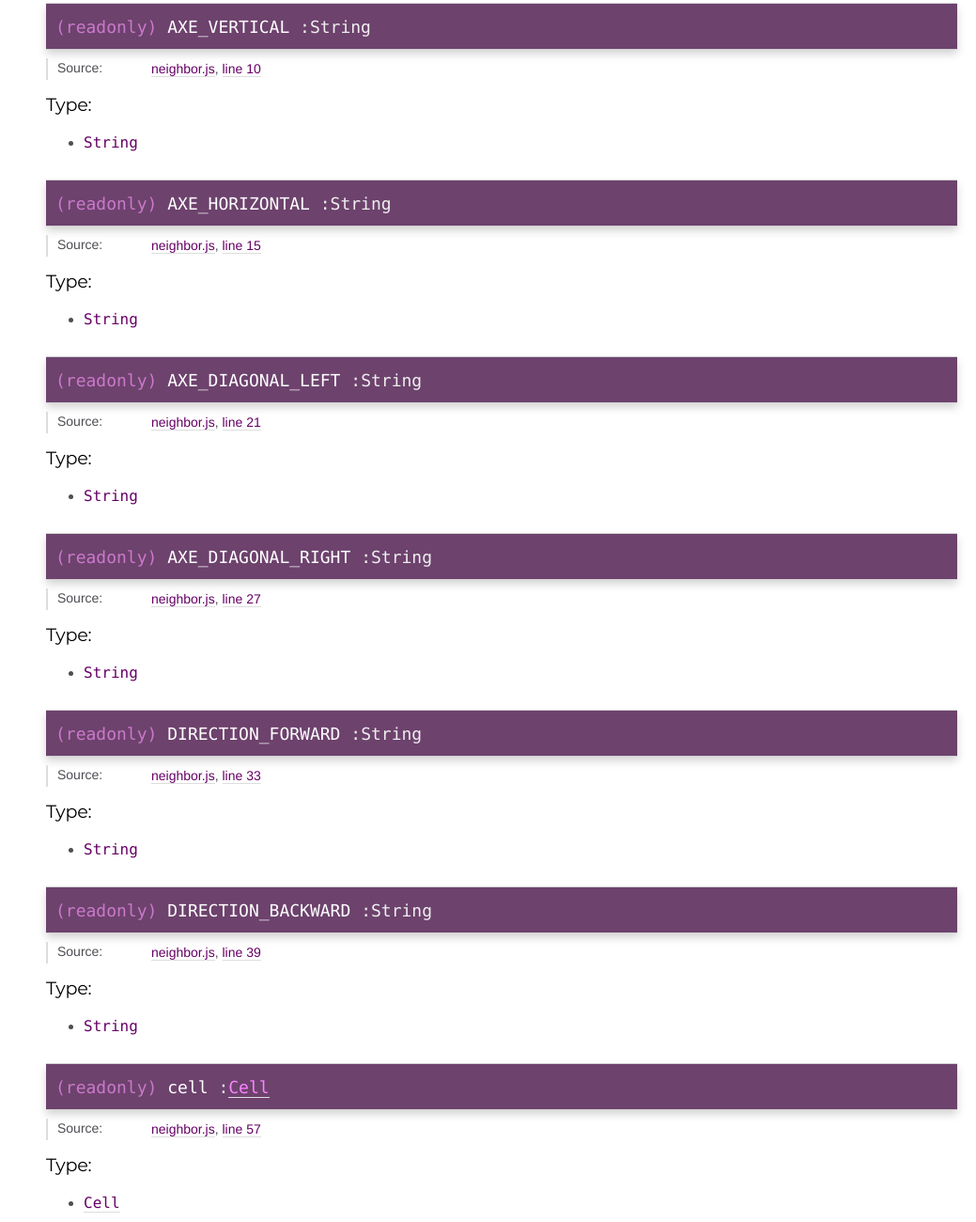
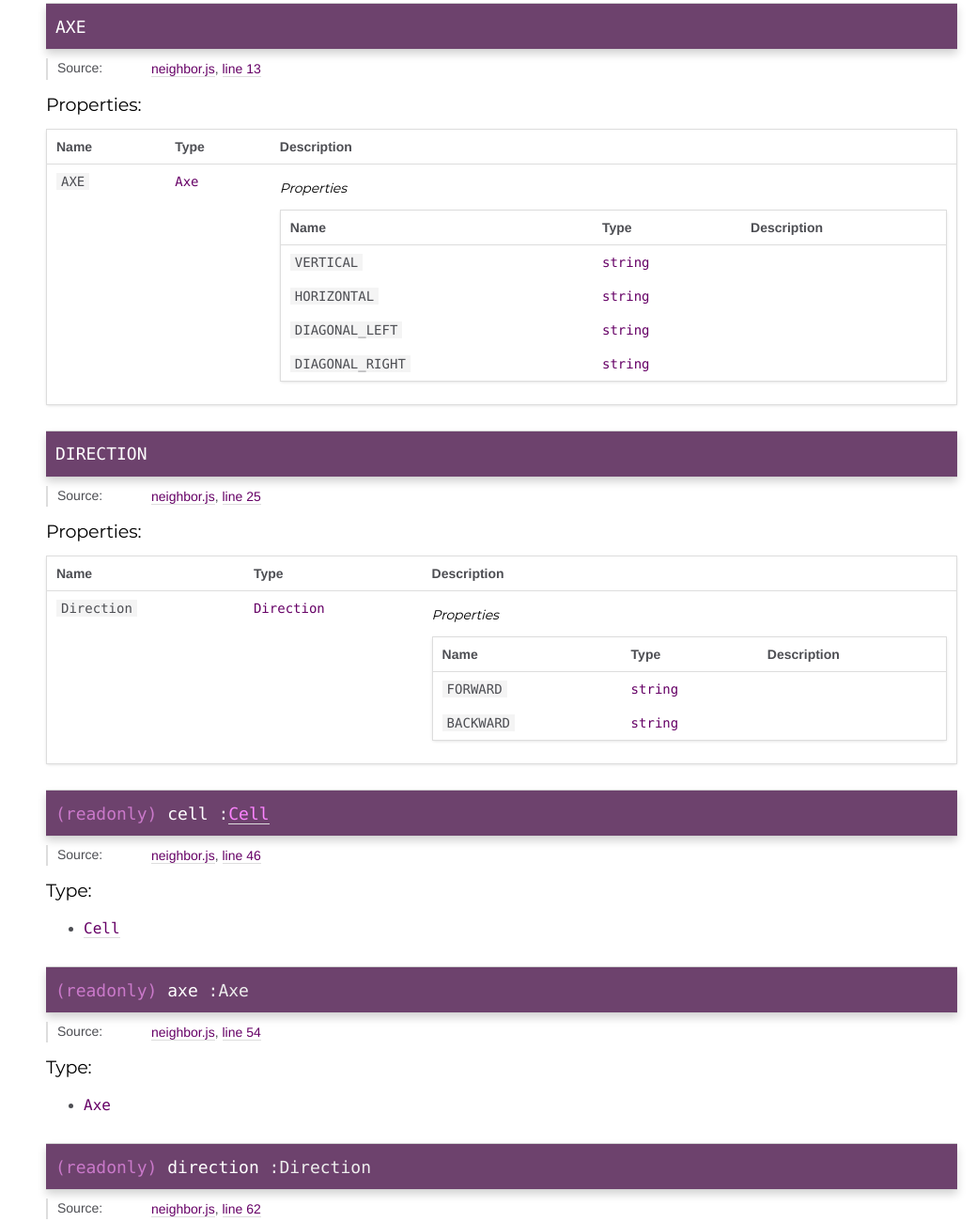
Before and after one commit to thoughtsunificator/grid, a plain HTML site: page Neighbor.html in a window 1280 px wide. Shown: the part 564-1864 px from the top of the page at 94% size, without its empty margins (241-1280 px from the left). Drawn offline with Linux system fonts and the light colour scheme.

Commit message:
Update gh-pages to output generated at 0428251

```diff
--- a/Neighbor.html
+++ b/Neighbor.html
@@ -176,7 +176,7 @@
             <td class="type">
 
 
-<span class="param-type">string</span>
+<span class="param-type">Axe</span>
 
 
 
@@ -199,7 +199,7 @@
             <td class="type">
 
 
-<span class="param-type">string</span>
+<span class="param-type">Direction</span>
 
 
 
@@ -255,7 +255,7 @@
 
 
 
-<h4 class="name" id="AXE_VERTICAL"><span class="type-signature">(readonly) </span>AXE_VERTICAL<span class="type-signature"> :String</span></h4>
+<h4 class="name" id="AXE"><span class="type-signature"></span>AXE<span class="type-signature"></span></h4>
 
 
 
@@ -266,7 +266,7 @@
 
     <dt class="tag-source">Source:</dt>
     <dd class="tag-source"><ul class="dummy"><li>
-        <a href="neighbor.js.html">neighbor.js</a>, <a href="neighbor.js.html#line10">line 10</a>
+        <a href="neighbor.js.html">neighbor.js</a>, <a href="neighbor.js.html#line13">line 13</a>
     </li></ul></dd>
 
 
@@ -303,19 +303,171 @@
 
 
 
+    <h5 class="subsection-title">Properties:</h5>
+
+
+
+<table class="props">
+    <thead>
+    <tr>
+
+        <th>Name</th>
+
+
+        <th>Type</th>
 
 
 
 
-    <h5>Type:</h5>
-    <ul>
-        <li>
 
-<span class="param-type">String</span>
+        <th class="last">Description</th>
+    </tr>
+    </thead>
+
+    <tbody>
 
 
-        </li>
-    </ul>
+        <tr>
+
+                <td class="name"><code>AXE</code></td>
+
+
+            <td class="type">
+
+
+<span class="param-type">Axe</span>
+
+
+
+            </td>
+
+
+
+
+
+            <td class="description last">
+                <h6>Properties</h6>
+
+<table class="props">
+    <thead>
+    <tr>
+
+        <th>Name</th>
+
+
+        <th>Type</th>
+
+
+
+
+
+        <th class="last">Description</th>
+    </tr>
+    </thead>
+
+    <tbody>
+
+
+        <tr>
+
+                <td class="name"><code>VERTICAL</code></td>
+
+
+            <td class="type">
+
+
+<span class="param-type">string</span>
+
+
+
+            </td>
+
+
+
+
+
+            <td class="description last"></td>
+        </tr>
+
+
+
+        <tr>
+
+                <td class="name"><code>HORIZONTAL</code></td>
+
+
+            <td class="type">
+
+
+<span class="param-type">string</span>
+
+
+
+            </td>
+
+
+
+
+
+            <td class="description last"></td>
+        </tr>
+
+
+
+        <tr>
+
+                <td class="name"><code>DIAGONAL_LEFT</code></td>
+
+
+            <td class="type">
+
+
+<span class="param-type">string</span>
+
+
+
+            </td>
+
+
+
+
+
+            <td class="description last"></td>
+        </tr>
+
+
+
+        <tr>
+
+                <td class="name"><code>DIAGONAL_RIGHT</code></td>
+
+
+            <td class="type">
+
+
+<span class="param-type">string</span>
+
+
+
+            </td>
+
+
+
+
+
+            <td class="description last"></td>
+        </tr>
+
+
+    </tbody>
+</table>
+
+            </td>
+        </tr>
+
+
+    </tbody>
+</table>
 
 
 
@@ -324,7 +476,14 @@
 
 
 
-<h4 class="name" id="AXE_HORIZONTAL"><span class="type-signature">(readonly) </span>AXE_HORIZONTAL<span class="type-signature"> :String</span></h4>
+
+
+
+
+
+
+
+<h4 class="name" id="DIRECTION"><span class="type-signature"></span>DIRECTION<span class="type-signature"></span></h4>
 
 
 
@@ -335,7 +494,7 @@
 
     <dt class="tag-source">Source:</dt>
     <dd class="tag-source"><ul class="dummy"><li>
-        <a href="neighbor.js.html">neighbor.js</a>, <a href="neighbor.js.html#line15">line 15</a>
+        <a href="neighbor.js.html">neighbor.js</a>, <a href="neighbor.js.html#line25">line 25</a>
     </li></ul></dd>
 
 
@@ -372,19 +531,125 @@
 
 
 
+    <h5 class="subsection-title">Properties:</h5>
+
+
+
+<table class="props">
+    <thead>
+    <tr>
+
+        <th>Name</th>
+
+
+        <th>Type</th>
 
 
 
 
-    <h5>Type:</h5>
-    <ul>
-        <li>
 
-<span class="param-type">String</span>
+        <th class="last">Description</th>
+    </tr>
+    </thead>
+
+    <tbody>
 
 
-        </li>
-    </ul>
+        <tr>
+
+                <td class="name"><code>Direction</code></td>
+
+
+            <td class="type">
+
+
+<span class="param-type">Direction</span>
+
+
+
+            </td>
+
+
+
+
+
+            <td class="description last">
+                <h6>Properties</h6>
+
+<table class="props">
+    <thead>
+    <tr>
+
+        <th>Name</th>
+
+
+        <th>Type</th>
+
+
+
+
+
+        <th class="last">Description</th>
+    </tr>
+    </thead>
+
+    <tbody>
+
+
+        <tr>
+
+                <td class="name"><code>FORWARD</code></td>
+
+
+            <td class="type">
+
+
+<span class="param-type">string</span>
+
+
+
+            </td>
+
+
+
+
+
+            <td class="description last"></td>
+        </tr>
+
+
+
+        <tr>
+
+                <td class="name"><code>BACKWARD</code></td>
+
+
+            <td class="type">
+
+
+<span class="param-type">string</span>
+
+
+
+            </td>
+
+
+
+
+
+            <td class="description last"></td>
+        </tr>
+
+
+    </tbody>
+</table>
+
+            </td>
+        </tr>
+
+
+    </tbody>
+</table>
 
 
 
@@ -392,275 +657,6 @@
 
 
 
-
-<h4 class="name" id="AXE_DIAGONAL_LEFT"><span class="type-signature">(readonly) </span>AXE_DIAGONAL_LEFT<span class="type-signature"> :String</span></h4>
-
-
-
-
-
-<dl class="details">
-
-
-    <dt class="tag-source">Source:</dt>
-    <dd class="tag-source"><ul class="dummy"><li>
-        <a href="neighbor.js.html">neighbor.js</a>, <a href="neighbor.js.html#line21">line 21</a>
-    </li></ul></dd>
-
-
-
-
-
-
-
-
-
-
-
-
-
-
-
-
-
-
-
-
-
-
-
-
-
-
-
-
-
-
-
-</dl>
-
-
-
-
-
-
-
-    <h5>Type:</h5>
-    <ul>
-        <li>
-
-<span class="param-type">String</span>
-
-
-        </li>
-    </ul>
-
-
-
-
-
-
-
-
-<h4 class="name" id="AXE_DIAGONAL_RIGHT"><span class="type-signature">(readonly) </span>AXE_DIAGONAL_RIGHT<span class="type-signature"> :String</span></h4>
-
-
-
-
-
-<dl class="details">
-
-
-    <dt class="tag-source">Source:</dt>
-    <dd class="tag-source"><ul class="dummy"><li>
-        <a href="neighbor.js.html">neighbor.js</a>, <a href="neighbor.js.html#line27">line 27</a>
-    </li></ul></dd>
-
-
-
-
-
-
-
-
-
-
-
-
-
-
-
-
-
-
-
-
-
-
-
-
-
-
-
-
-
-
-
-</dl>
-
-
-
-
-
-
-
-    <h5>Type:</h5>
-    <ul>
-        <li>
-
-<span class="param-type">String</span>
-
-
-        </li>
-    </ul>
-
-
-
-
-
-
-
-
-<h4 class="name" id="DIRECTION_FORWARD"><span class="type-signature">(readonly) </span>DIRECTION_FORWARD<span class="type-signature"> :String</span></h4>
-
-
-
-
-
-<dl class="details">
-
-
-    <dt class="tag-source">Source:</dt>
-    <dd class="tag-source"><ul class="dummy"><li>
-        <a href="neighbor.js.html">neighbor.js</a>, <a href="neighbor.js.html#line33">line 33</a>
-    </li></ul></dd>
-
-
-
-
-
-
-
-
-
-
-
-
-
-
-
-
-
-
-
-
-
-
-
-
-
-
-
-
-
-
-
-</dl>
-
-
-
-
-
-
-
-    <h5>Type:</h5>
-    <ul>
-        <li>
-
-<span class="param-type">String</span>
-
-
-        </li>
-    </ul>
-
-
-
-
-
-
-
-
-<h4 class="name" id="DIRECTION_BACKWARD"><span class="type-signature">(readonly) </span>DIRECTION_BACKWARD<span class="type-signature"> :String</span></h4>
-
-
-
-
-
-<dl class="details">
-
-
-    <dt class="tag-source">Source:</dt>
-    <dd class="tag-source"><ul class="dummy"><li>
-        <a href="neighbor.js.html">neighbor.js</a>, <a href="neighbor.js.html#line39">line 39</a>
-    </li></ul></dd>
-
-
-
-
-
-
-
-
-
-
-
-
-
-
-
-
-
-
-
-
-
-
-
-
-
-
-
-
-
-
-
-</dl>
-
-
-
-
-
-
-
-    <h5>Type:</h5>
-    <ul>
-        <li>
-
-<span class="param-type">String</span>
-
-
-        </li>
-    </ul>
 
 
 
@@ -680,7 +676,7 @@
 
     <dt class="tag-source">Source:</dt>
     <dd class="tag-source"><ul class="dummy"><li>
-        <a href="neighbor.js.html">neighbor.js</a>, <a href="neighbor.js.html#line57">line 57</a>
+        <a href="neighbor.js.html">neighbor.js</a>, <a href="neighbor.js.html#line46">line 46</a>
     </li></ul></dd>
 
 
@@ -738,7 +734,7 @@
 
 
 
-<h4 class="name" id="axe"><span class="type-signature">(readonly) </span>axe<span class="type-signature"> :string</span></h4>
+<h4 class="name" id="axe"><span class="type-signature">(readonly) </span>axe<span class="type-signature"> :Axe</span></h4>
 
 
 
@@ -749,7 +745,7 @@
 
     <dt class="tag-source">Source:</dt>
     <dd class="tag-source"><ul class="dummy"><li>
-        <a href="neighbor.js.html">neighbor.js</a>, <a href="neighbor.js.html#line65">line 65</a>
+        <a href="neighbor.js.html">neighbor.js</a>, <a href="neighbor.js.html#line54">line 54</a>
     </li></ul></dd>
 
 
@@ -794,7 +790,7 @@
     <ul>
         <li>
 
-<span class="param-type">string</span>
+<span class="param-type">Axe</span>
 
 
         </li>
@@ -807,7 +803,7 @@
 
 
 
-<h4 class="name" id="direction"><span class="type-signature">(readonly) </span>direction<span class="type-signature"> :string</span></h4>
+<h4 class="name" id="direction"><span class="type-signature">(readonly) </span>direction<span class="type-signature"> :Direction</span></h4>
 
 
 
@@ -818,7 +814,7 @@
 
     <dt class="tag-source">Source:</dt>
     <dd class="tag-source"><ul class="dummy"><li>
-        <a href="neighbor.js.html">neighbor.js</a>, <a href="neighbor.js.html#line73">line 73</a>
+        <a href="neighbor.js.html">neighbor.js</a>, <a href="neighbor.js.html#line62">line 62</a>
     </li></ul></dd>
 
 
@@ -863,7 +859,7 @@
     <ul>
         <li>
 
-<span class="param-type">string</span>
+<span class="param-type">Direction</span>
 
 
         </li>
@@ -896,7 +892,7 @@
 <br class="clear">
 
 <footer>
-    Documentation generated by <a href="https://github.com/jsdoc3/jsdoc">JSDoc 3.6.6</a> on Fri Oct 29 2021 23:42:26 GMT+0000 (Coordinated Universal Time) using the <a href="https://github.com/clenemt/docdash">docdash</a> theme.
+    Documentation generated by <a href="https://github.com/jsdoc3/jsdoc">JSDoc 3.6.6</a> on Sun Oct 31 2021 10:58:45 GMT+0000 (Coordinated Universal Time) using the <a href="https://github.com/clenemt/docdash">docdash</a> theme.
 </footer>
 
 <script>prettyPrint();</script>
```
Also changed, not shown: Cell.html (+1 -1 lines), Column.html (+1 -1 lines), Grid.html (+1 -1 lines), cell.js.html (+9 -9 lines), column.js.html (+1 -1 lines), grid.js.html (+1 -1 lines), index.html (+1 -1 lines), neighbor.js.html (+24 -35 lines).
